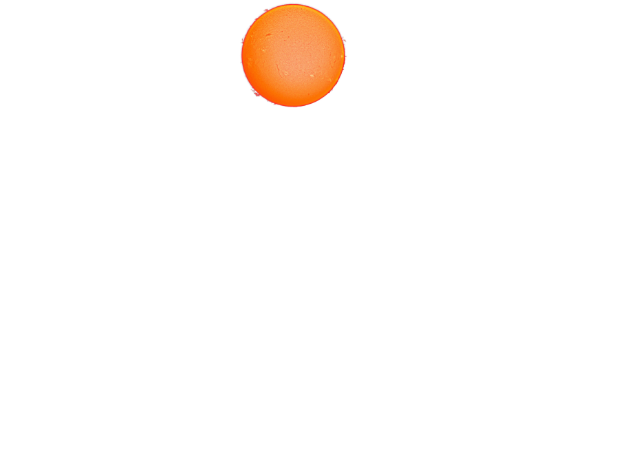
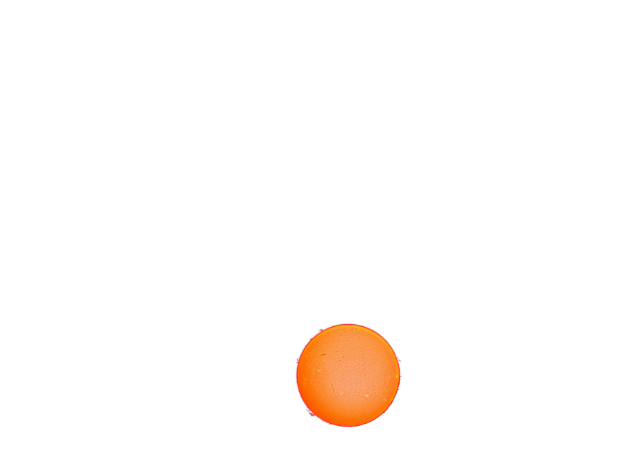
Before and after one commit to lemosgabriel20/Sistema-Solar, a React (Create React App) app: page / in a window 1280 px wide. Shown: the top 466 px of the page, without its empty margins (347-987 px from the left). Built offline with nearby package versions, Linux system fonts and the light colour scheme.

Commit message:
Classe padrão planeta criada

```diff
--- a/src/App.css
+++ b/src/App.css
@@ -3,5 +3,7 @@
 }
 
 .planeta{
+  position: absolute;
+  top: 40%;
   width: 110px;
 }
```
